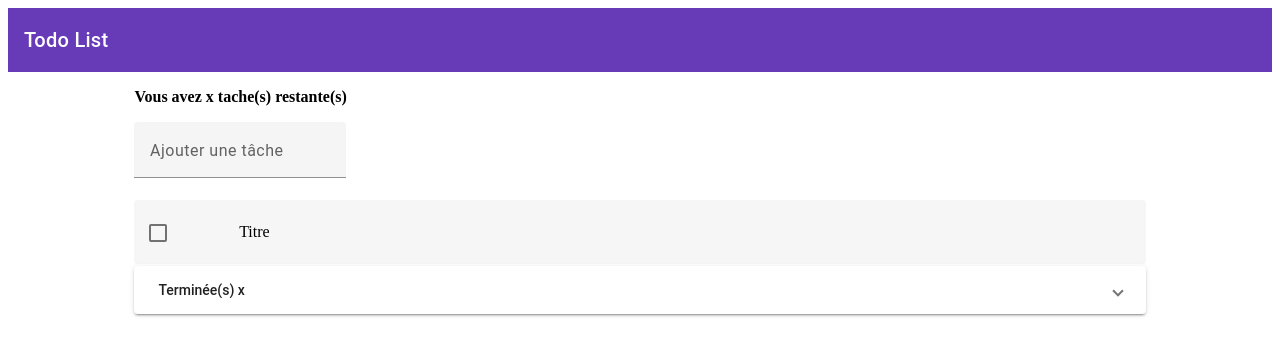
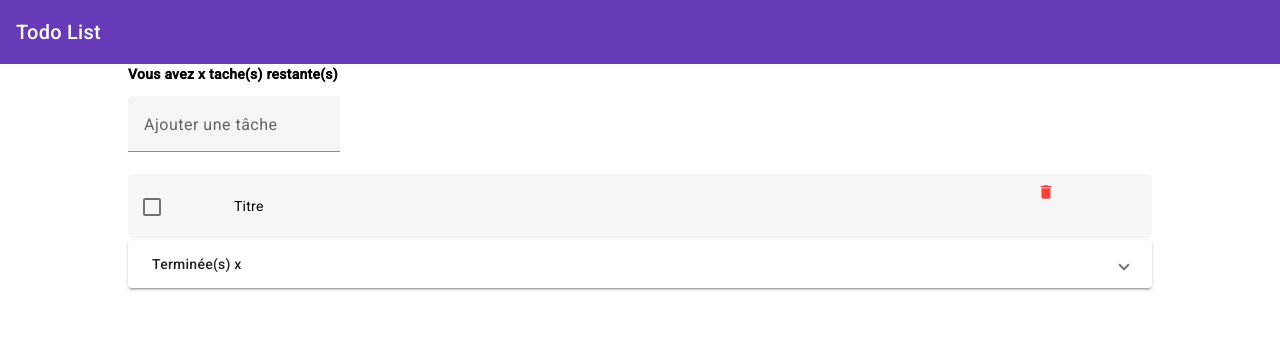
Before and after one commit to dylandea/todos-angular, an Angular app: page / in a window 1280 px wide. Shown: the top 356 px of the page. Built offline with nearby package versions, Linux system fonts and the light colour scheme.

Commit message:
add margin,body 0 and import mat-icon

```diff
--- a/angular.json
+++ b/angular.json
@@ -20,7 +20,8 @@
             "tsConfig": "tsconfig.app.json",
             "assets": ["src/favicon.ico", "src/assets"],
             "styles": [
-              "./node_modules/@angular/material/prebuilt-themes/deeppurple-amber.css"
+              "./node_modules/@angular/material/prebuilt-themes/deeppurple-amber.css",
+              "src/styles.css"
             ],
             "scripts": []
           },
@@ -76,7 +77,8 @@
             "tsConfig": "tsconfig.spec.json",
             "assets": ["src/favicon.ico", "src/assets"],
             "styles": [
-              "./node_modules/@angular/material/prebuilt-themes/deeppurple-amber.css"
+              "./node_modules/@angular/material/prebuilt-themes/deeppurple-amber.css",
+              "src/styles.css"
             ],
             "scripts": []
           }
--- a/src/index.html
+++ b/src/index.html
@@ -1,13 +1,21 @@
-<!doctype html>
+<!DOCTYPE html>
 <html lang="en">
-<head>
-  <meta charset="utf-8">
-  <title>Todos2</title>
-  <base href="/">
-  <meta name="viewport" content="width=device-width, initial-scale=1">
-  <link rel="icon" type="image/x-icon" href="favicon.ico">
-</head>
-<body>
-  <app-root></app-root>
-</body>
+  <head>
+    <meta charset="utf-8" />
+    <title>NgxTodoList</title>
+    <base href="/" />
+    <meta name="viewport" content="width=device-width, initial-scale=1" />
+    <link rel="icon" type="image/x-icon" href="favicon.ico" />
+    <link
+      href="https://fonts.googleapis.com/css?family=Roboto:300,400,500&display=swap"
+      rel="stylesheet"
+    />
+    <link
+      href="https://fonts.googleapis.com/icon?family=Material+Icons"
+      rel="stylesheet"
+    />
+  </head>
+  <body class="mat-typography">
+    <app-root></app-root>
+  </body>
 </html>
--- a/src/styles.css
+++ b/src/styles.css
@@ -1 +1,9 @@
 /* You can add global styles to this file, and also import other style files */
+html,
+body {
+  height: 100%;
+}
+body {
+  margin: 0;
+  font-family: Roboto, "Helvetica Neue", sans-serif;
+}
```
